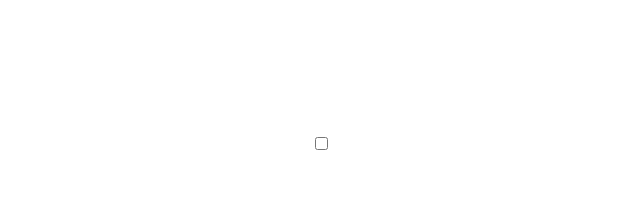
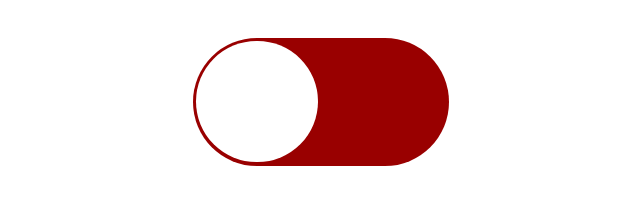
Before and after one commit to PrenitaVulpo/toggle-switch-example, a plain HTML site: page index.html in a window 1280 px wide. Shown: the whole page, without its empty margins (319-959 px from the left). Drawn offline with Linux system fonts and the light colour scheme.

Commit message:
add styling when the checkbox is unchecked

```diff
--- a/style.css
+++ b/style.css
@@ -12,3 +12,38 @@ main {
   text-align: center;
   font-size: 8em;
 }
+
+.liga-desliga__checkbox {
+  position: absolute;
+  left: -9999px;
+}
+
+.liga-desliga__botao {
+  display: inline-block;
+  vertical-align: middle;
+  position: relative;
+  cursor: pointer;
+}
+
+.liga-desliga__botao::after,
+.liga-desliga__botao::before {
+  content: "";
+}
+
+.liga-desliga__botao::before {
+  display: inline-block;
+  width: 2em;
+  height: 1em;
+  background-color: #900;
+  border-radius: 1em;
+}
+
+.liga-desliga__botao::after {
+  position: absolute;
+  top: 0.025em;
+  left: 0.025em;
+  width: 0.95em;
+  height: 0.95em;
+  background-color: #fff;
+  border-radius: 100%;
+}
```
